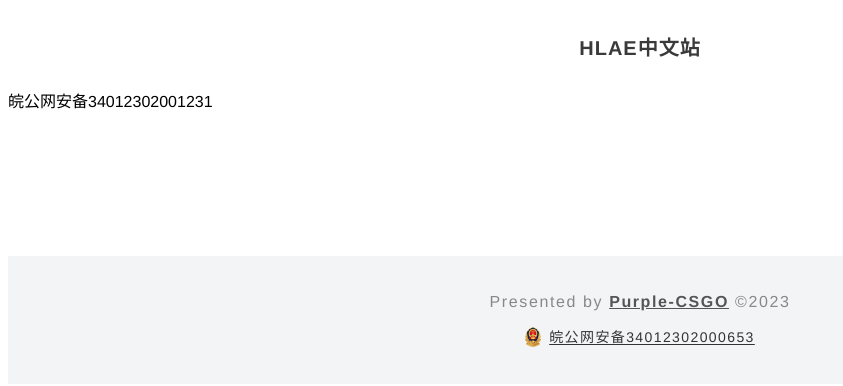
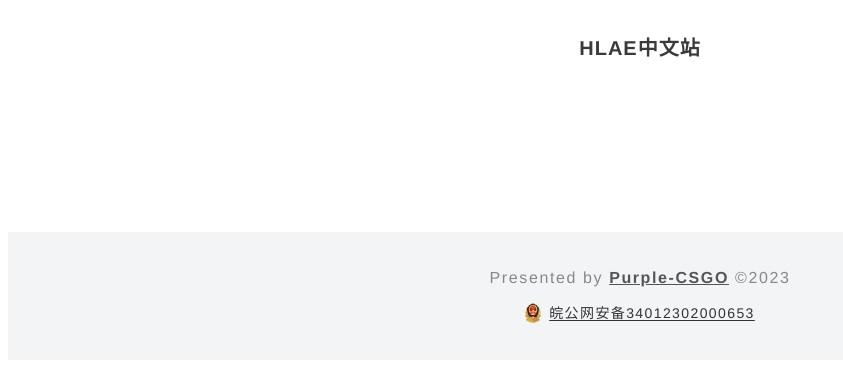
Before and after one commit to Purple-CSGO/hlae-site, a Vue app: page / in a window 1280 px wide. Shown: the top 386 px of the page, without its empty margins (0-843 px from the left). Built offline with nearby package versions, Linux system fonts and the light colour scheme.

Commit message:
fix: duplicate beian

```diff
--- a/src/App.vue
+++ b/src/App.vue
@@ -10,7 +10,6 @@
       </keep-alive>
     </router-view>
 
-皖公网安备34012302001231
     <footer>
       <span>Presented by <a href="https://github.com/Purple-CSGO" class="author">Purple-CSGO</a> ©2023</span>
       <a href="https://beian.mps.gov.cn/#/query/webSearch?code=34012302000653" rel="noreferrer"
```
